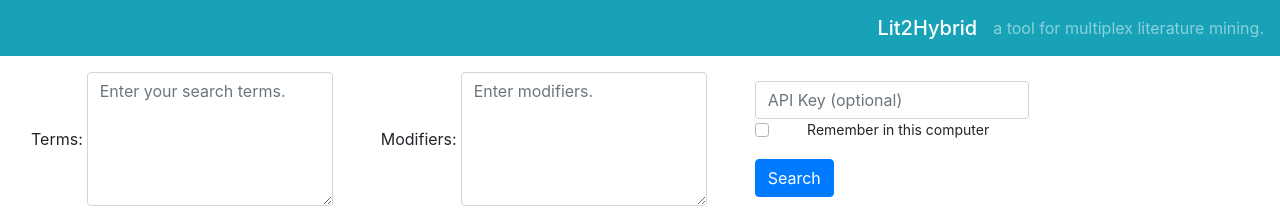
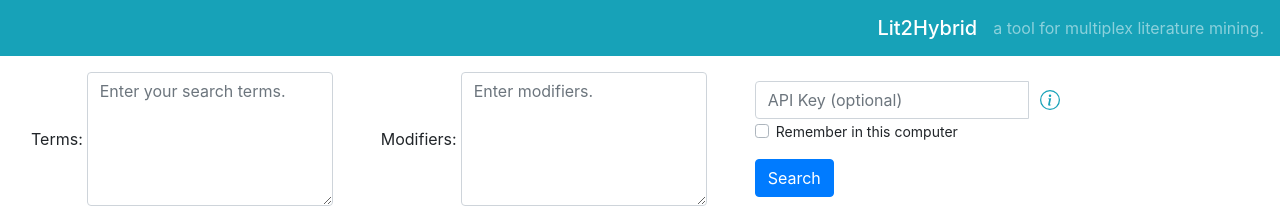
Before and after one commit to SuLab/Lit2Hybrid, a Vue app: page / in a window 1280 px wide. Shown: the top 208 px of the page. Built offline with nearby package versions, Linux system fonts and the light colour scheme.

Commit message:
Add info about the API key #12

```diff
--- a/src/components/Search.vue
+++ b/src/components/Search.vue
@@ -31,13 +31,32 @@
         ></b-form-textarea>
 
         <div>
-          <label class="sr-only" for="inline-form-input-api-key">API Key</label>
+          <b-input-group>
             <b-input v-model="apiKey" :trim="true" placeholder="API Key (optional)"></b-input>
+            <b-input-group-append>
+              <span class="input-group-text">
+                <b-icon-info-circle id="info" variant="info"></b-icon-info-circle>
+              </span>
+              <b-popover target="info" triggers="hover focus" placement="rightbottom">
+                PubMed restricts users to three queries per second. To increase the rate of PubMed queries, please apply for an API key by following the instructions
+                <a
+                  href="https://ncbiinsights.ncbi.nlm.nih.gov/2017/11/02/new-api-keys-for-the-e-utilities/"
+                  target="_blank"
+                >
+                  here
+                  <br />
+                  <br />
+                </a>
+              </b-popover>
+            </b-input-group-append>
+          </b-input-group>
+          <b-form-checkbox-group size="sm">
             <b-form-checkbox
               class="mb-2 mr-sm-2 mb-sm-0"
               size="sm"
               v-model="checked"
             >Remember in this computer</b-form-checkbox>
+          </b-form-checkbox-group>
           <b-button class="mt-3" variant="primary" @click="search">Search</b-button>
         </div>
       </b-form>
@@ -58,9 +77,13 @@
 import { EventBus } from "../event-bus";
 import { Request } from "../request";
 import { String } from "../string";
+import { BIconInfoCircle } from "bootstrap-vue";
 
 export default {
   name: "Search",
+  components: {
+    BIconInfoCircle
+  },
   props: {},
   data: function() {
     return {
@@ -194,4 +217,8 @@
 };
 </script>
 <style>
+.input-group-text {
+  background-color: white;
+  border: none;
+}
 </style>
```
Lines whose indentation alone changed are shown as unchanged.
